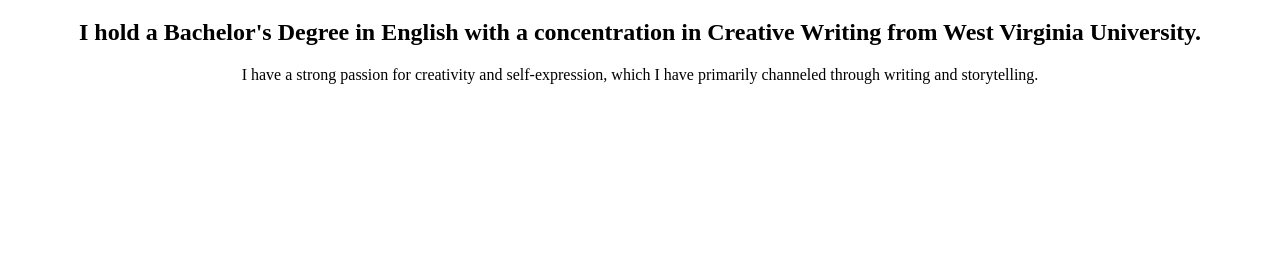
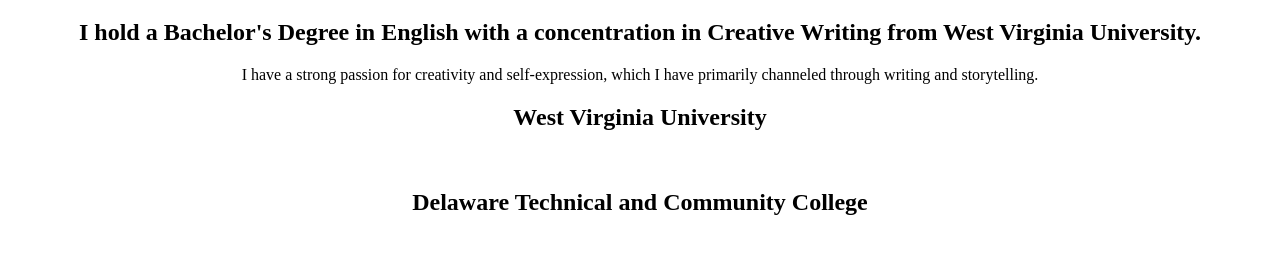
Before and after one commit to Jcoop82/GitHub-Project, a plain HTML site: page index.html in a window 1280 px wide. Shown: the part 61-314 px from the top of the page. Drawn offline with Linux system fonts and the light colour scheme.

Commit message:
modified index

```diff
--- a/index.html
+++ b/index.html
@@ -3,7 +3,7 @@
 <head>
     <meta charset="UTF-8">
     <meta name="viewport" content="width=device-width, initial-scale=1.0">
-    <title>Document</title>
+    <title>About Me</title>
     <link rel="stylesheet" href="style.css">
 </head>
 
@@ -23,5 +23,12 @@
 
         <p>I have a strong passion for creativity and self-expression, which I have primarily channeled through writing and storytelling.</p>
     </div>
+
+    <div class="row">
+        <div class="col-2"><h2>West Virginia University</h2>
+        <img src=""
+    </div>
+        <div class="col-2"><h2>Delaware Technical and Community College</h2></div>
+    </div>
 </body>
 </html>
```
